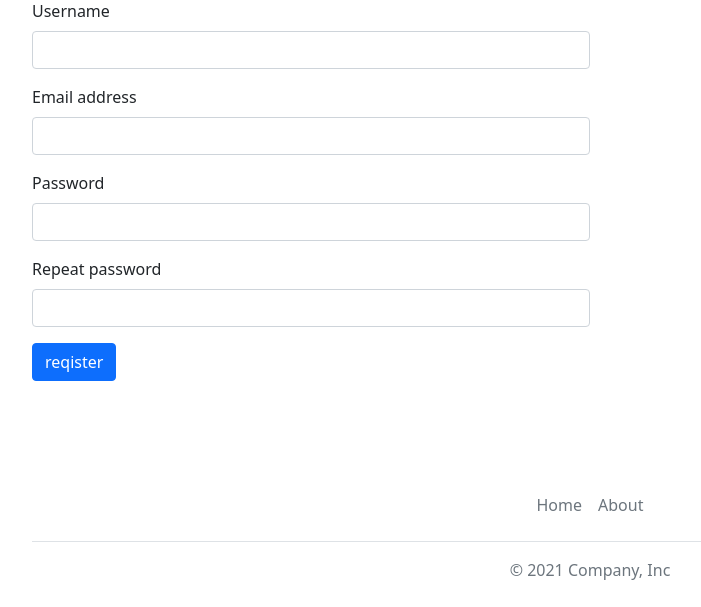
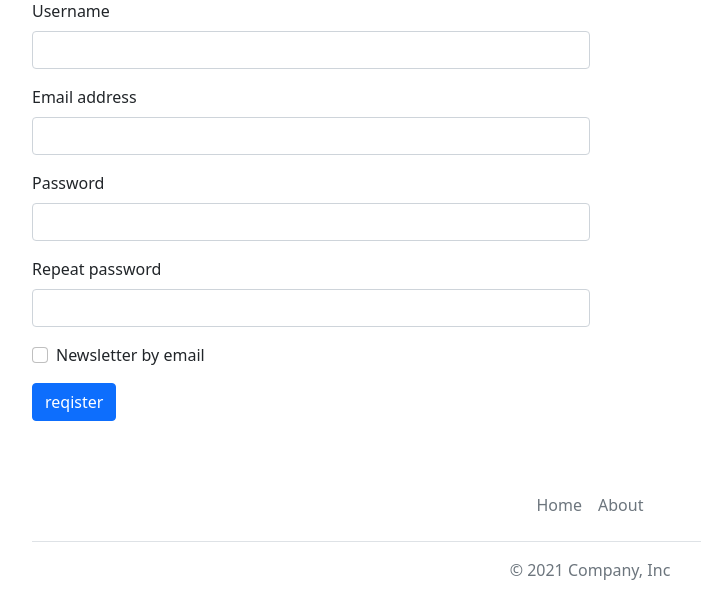
Before and after one commit to Zer0S2m/BlogFlask, a Flask app: page /register in a window 1280 px wide. Shown: the part 162-769 px from the top of the page, without its empty margins (50-751 px from the left). Run offline with Flask 2, Linux system fonts and the light colour scheme.

Commit message:
Добавлена рассылка писем на email

```diff
--- a/blog/app.py
+++ b/blog/app.py
@@ -10,8 +10,6 @@ from flask import flash
 
 from flask_login import login_required
 from flask_login import current_user
-from flask_login import login_user
-from flask_login import logout_user
 
 from models import db
 from models import Post
@@ -28,6 +26,9 @@ from config import PER_PAGE
 from config import SECRET_KEY
 
 from views import category
+from views import management
+
+from mailing import send_messages
 
 
 def create_app():
@@ -45,9 +46,10 @@ def create_app():
 
 app = create_app()
 app.register_blueprint(category)
+app.register_blueprint(management)
 
 login_manager.init_app(app)
-login_manager.login_view = 'login'
+login_manager.login_view = 'management.login'
 
 
 @app.errorhandler(404)
@@ -84,8 +86,14 @@ def post_detail(id):
 
 
 
-def allowedFile(filename):
+def allowed_file(filename):
 	return '.' in filename and filename.rsplit('.', 1)[1].lower() in ALLOWED_EXTENSIONS
+
+def get_usets_emails():
+	users = User.query.filter_by(email_newsletter = True).all()
+	emails_for_newsletter = [user.email for user in users]
+
+	return emails_for_newsletter
 
 @app.route("/create", methods = ["POST", "GET"])
 @login_required
@@ -100,7 +108,7 @@ def create():
 
 		post = Post(title = title, text = text, category = category)
 
-		if image and allowedFile(image.filename):
+		if image and allowed_file(image.filename):
 			filename = secure_filename(image.filename)
 			image.save(os.path.join(UPLOADS_PATH, app.config['UPLOAD_FOLDER'], filename))
 
@@ -110,7 +118,12 @@ def create():
 			db.session.add(post)
 			db.session.commit()
 
-			return redirect("/")
+			emails = get_usets_emails()
+
+			if emails:
+				send_messages(emails = emails)
+
+			return redirect(url_for("index"))
 		except:
 			return "Error"
 
@@ -124,52 +137,5 @@ def create():
 		return render_template("create.html", data = data)
 
 
-@app.route('/login', methods = ['POST', 'GET'])
-def login():
-	if current_user.is_authenticated:
-		return redirect(url_for("index"))
-
-	if request.method == 'POST':
-		email = request.form['email']
-		user = User.query.filter_by(email = email).first()
-
-		if user is not None and user.check_password(request.form['password']):
-			login_user(user)
-			return redirect(url_for("index"))
-
-	return render_template('control/login.html')
-
-
-@app.route('/register', methods=['POST', 'GET'])
-def register():
-	if current_user.is_authenticated:
-		return redirect(url_for("index"))
-
-	if request.method == 'POST':
-		email = request.form.get('email')
-		username = request.form.get('username')
-		password = request.form.get('password')
-
-		if not (email and username and password):
-			flash('You did not provide data')
-			return redirect(url_for('register'))
-
-		user = User(username = username, email = email)
-
-		user.set_password(password)
-		db.session.add(user)
-		db.session.commit()
-
-		return redirect(url_for("login"))
-
-	return render_template('control/register.html')
-
-
-@app.route('/logout')
-def logout():
-    logout_user()
-    return redirect(url_for("index"))
-
-
 if __name__ == '__main__':
 	app.run(debug = True)
--- a/blog/config.py
+++ b/blog/config.py
@@ -3,9 +3,15 @@ import os
 
 UPLOAD_FOLDER = "static/media"
 UPLOADS_PATH = os.path.join(os.path.dirname(os.path.realpath(__file__)))
+
 ALLOWED_EXTENSIONS = set(['png', 'jpg', 'jpeg', 'gif'])
 
 FOLDER_STATIC = "static"
 NAME_DB = "blog.db"
 PER_PAGE = 3
+
 SECRET_KEY = "qwerty"
+
+# Для рассылки писем
+EMAIL = ""
+EMAIL_PASSWORD = ""
--- /dev/null
+++ b/blog/mailing.py
@@ -0,0 +1,34 @@
+import smtplib
+
+from email.mime.multipart import MIMEMultipart
+from email.mime.text import MIMEText
+
+from config import EMAIL
+from config import EMAIL_PASSWORD
+
+
+msg = MIMEMultipart()
+message = "A new post came out!"
+
+password = EMAIL_PASSWORD
+
+
+def set_settings():
+	msg['From'] = EMAIL
+	msg['Subject'] = "Blog (Python/Flask)"
+
+
+def send_messages(emails):
+	set_settings()
+
+	msg.attach(MIMEText(message, 'plain'))
+
+	server = smtplib.SMTP('smtp.gmail.com: 587')
+	server.starttls()
+	server.login(msg['From'], password)
+
+	for email in emails:
+		msg['To'] = email
+		server.sendmail(msg['From'], msg['To'], msg.as_string())
+
+	server.quit()
--- a/blog/models.py
+++ b/blog/models.py
@@ -58,6 +58,7 @@ class User(UserMixin, db.Model):
 	username = db.Column(db.String(128), nullable = False)
 	email = db.Column(db.String(128), unique = True)
 	password = db.Column(db.String)
+	email_newsletter = db.Column(db.Boolean, default = False, nullable = False)
 
 
 	def set_password(self, password):
--- a/blog/templates/base.html
+++ b/blog/templates/base.html
@@ -31,14 +31,14 @@
 							<a href="">{{ current_user.username }}</a>
 						</li>
 						<li class="mav-item d-flex align-items-center ms-2">
-							<a href="{{ url_for('logout') }}">Logout</a>
+							<a href="{{ url_for('management.logout') }}">Logout</a>
 						</li>
 					{% else %}
 						<li class="nav-item ms-3">
-							<a href="{{ url_for('login') }}" class="btn btn-primary">Login</a>
+							<a href="{{ url_for('management.login') }}" class="btn btn-primary">Login</a>
 						</li>
 						<li class="nav-item ms-2">
-							<a href="{{ url_for('register') }}" class="btn btn-primary">Register</a>
+							<a href="{{ url_for('management.register') }}" class="btn btn-primary">Register</a>
 						</li>
 					{% endif %}
 				</ul>
--- a/blog/templates/control/login.html
+++ b/blog/templates/control/login.html
@@ -19,6 +19,9 @@
         </div>
         <button type="submit" class="btn btn-primary">login</button>
       </form>
+      <div class="mt-3">
+      	<a href="{{ url_for('management.register') }}">Don't have an account? Register now</a>
+      </div>
     </div>
   </div>
 {% endblock %}
--- a/blog/templates/control/register.html
+++ b/blog/templates/control/register.html
@@ -41,6 +41,10 @@
 						Password mismatch!
 					</div>
 				</div>
+				<div class="mb-3 form-check">
+					<input type="checkbox" class="form-check-input" id="exampleCheck1" name="email_newsletter">
+					<label class="form-check-label" for="exampleCheck1">Newsletter by email</label>
+				</div>
 				<button type="submit" class="btn btn-primary form-register-btn">reqister</button>
 			</form>
 		</div>
--- a/blog/views.py
+++ b/blog/views.py
@@ -1,8 +1,18 @@
 from flask import Blueprint
 from flask import render_template
+from flask import redirect
+from flask import url_for
+from flask import request
+from flask import flash
+
+from flask_login import current_user
+from flask_login import login_user
+from flask_login import logout_user
 
 from models import Post
 from models import Category
+from models import User
+from models import db
 
 
 category = Blueprint('category', __name__, template_folder = 'templates')
@@ -38,3 +48,59 @@ def category_detail(slug):
 	}
 
 	return render_template("categoryDetail.html", data = data)
+
+
+management = Blueprint('management', __name__, template_folder = 'templates/control')
+
+
+@management.route('/login', methods = ['POST', 'GET'])
+def login():
+	if current_user.is_authenticated:
+		return redirect(url_for("index"))
+
+	if request.method == 'POST':
+		email = request.form.get('email')
+		user = User.query.filter_by(email = email).first()
+
+		if user is not None and user.check_password(request.form.get('password')):
+			login_user(user)
+			return redirect(url_for("index"))
+
+	return render_template('control/login.html')
+
+
+@management.route('/register', methods=['POST', 'GET'])
+def register():
+	if current_user.is_authenticated:
+		return redirect(url_for("index"))
+
+	if request.method == 'POST':
+		email = request.form.get('email')
+		username = request.form.get('username')
+		password = request.form.get('password')
+		email_newsletter = request.form.get('email_newsletter')
+
+		if email_newsletter == "on":
+			email_newsletter = True
+		else:
+			email_newsletter = False
+
+		if not (email and username and password):
+			flash('You did not provide data')
+			return redirect(url_for('management.register'))
+
+		user = User(username = username, email = email, email_newsletter = email_newsletter)
+
+		user.set_password(password)
+		db.session.add(user)
+		db.session.commit()
+
+		return redirect(url_for("management.login"))
+
+	return render_template('control/register.html')
+
+
+@management.route('/logout')
+def logout():
+    logout_user()
+    return redirect(url_for("index"))
```
Lines whose indentation alone changed are shown as unchanged.
